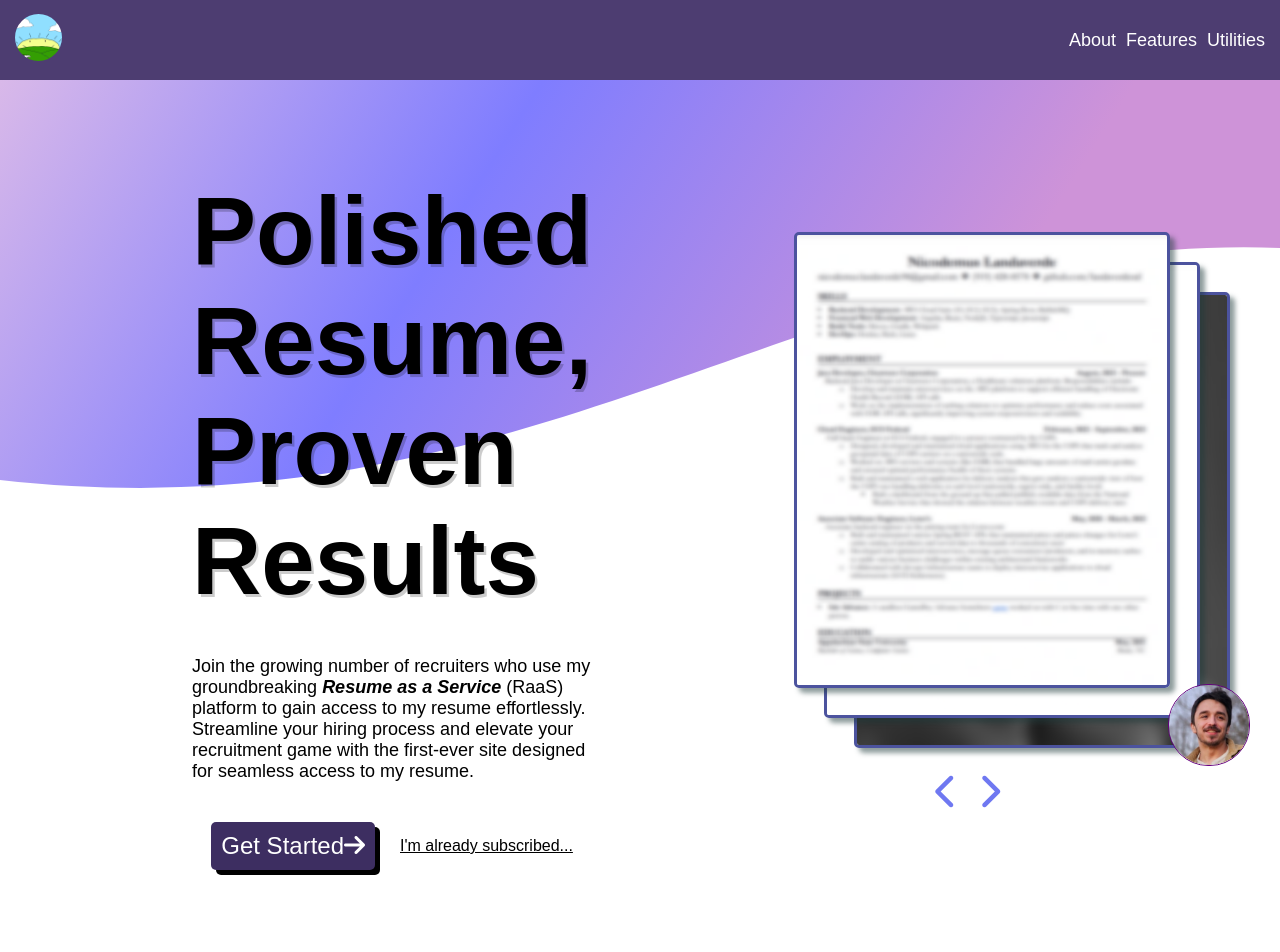
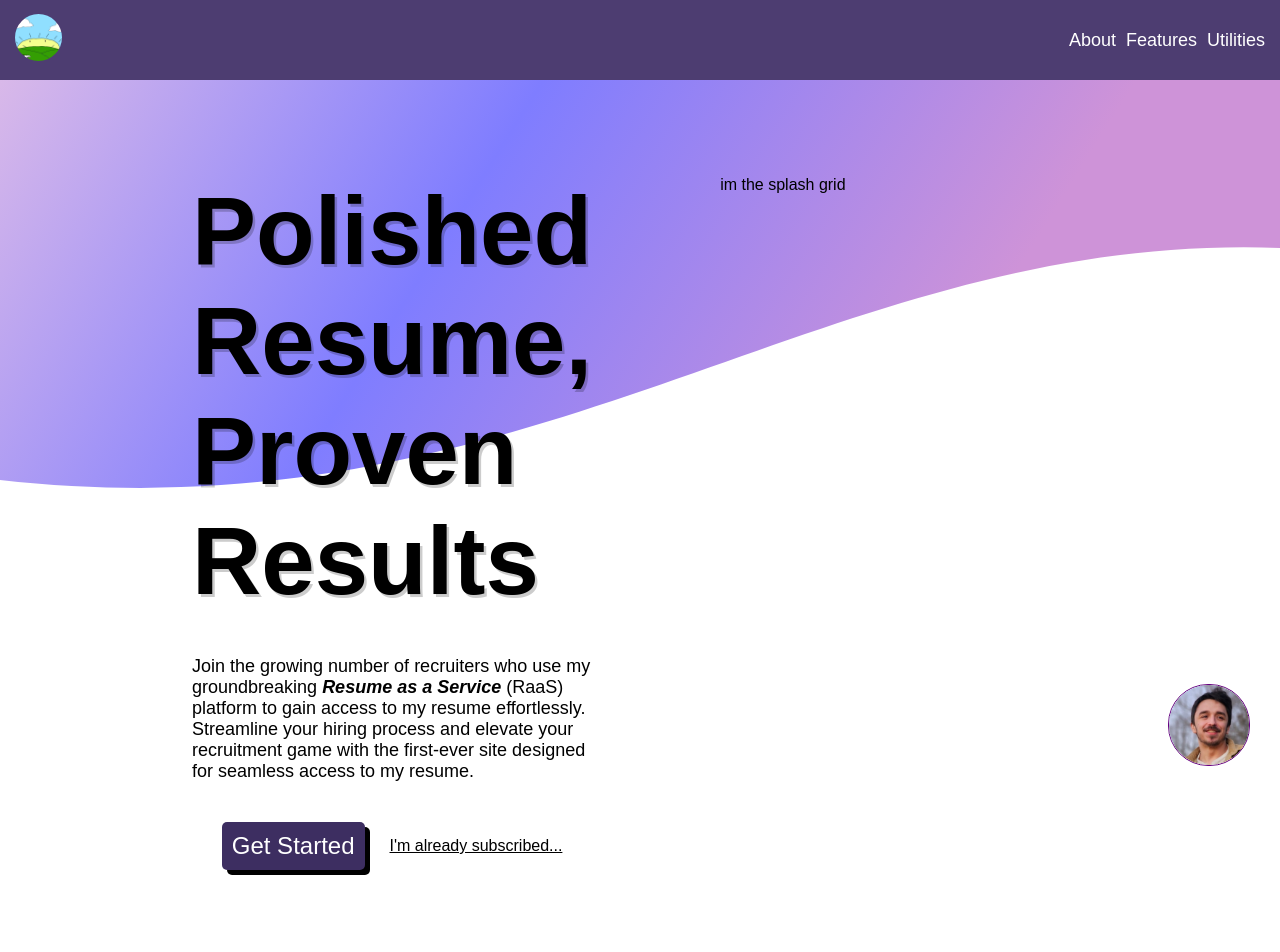
Before and after one commit to landaverdend/portfolio-site, a React (Vite) app: page /SplashView in a window 1280 px wide. Shown: the top 952 px of the page. Built offline with nearby package versions, Linux system fonts and the light colour scheme.

Commit message:
removing the cardstack component.

```diff
--- a/src/components/cardStack/CardStack.tsx
+++ /dev/null
@@ -1,83 +0,0 @@
-import blurredResume from '@assets/images/splash-page/blurredResume.png';
-import coverLetterBlurred from '@assets/images/splash-page/coverLetterBlurred.png';
-import gigachadBlurred from '@assets/images/splash-page/gigachadBlurred.png';
-import './card-stack.css';
-import '@styles/fonts.css';
-import { useState } from 'react';
-import '@fortawesome/fontawesome-free/css/all.min.css';
-
-interface CardProps {
-  src: string;
-  hoverText: string;
-  isFirst: boolean;
-}
-function Card(props: CardProps) {
-  const { isFirst, hoverText } = props;
-  const [isActive, setIsActive] = useState<Boolean>(false);
-
-  const handleMouseEnter = () => {
-    setIsActive(true);
-  };
-
-  const handleMouseLeave = () => {
-    setIsActive(false);
-  };
-
-  return (
-    <div
-      onMouseEnter={handleMouseEnter}
-      onMouseLeave={handleMouseLeave}
-      className={'card__container ' + (isFirst ? 'card__container--active' : '')}>
-      {isActive && isFirst ? <span className="card__text inter">{hoverText}</span> : <></>}
-
-      <img className="card__image" src={props.src} />
-    </div>
-  );
-}
-
-type CardData = {
-  src: string;
-  hoverText: string;
-};
-
-function CardStack() {
-  const [cardOrder, setCardOrder] = useState<Array<CardData>>([
-    { src: blurredResume, hoverText: 'Pay as you go access to my resume!' },
-    { src: coverLetterBlurred, hoverText: 'Access to customized cover letters' },
-    { src: gigachadBlurred, hoverText: 'Access to headshots' },
-  ]);
-
-  const handleLeft = () => {
-    const bottom = cardOrder.pop() as CardData;
-    const tmp = [bottom, ...cardOrder];
-
-    setCardOrder(tmp);
-  };
-
-  const handleRight = () => {
-    const card = cardOrder.shift() as CardData;
-    const tmp = [...cardOrder, card];
-
-    setCardOrder(tmp);
-  };
-
-  return (
-    <div className="cardstack">
-      <div className="cardstack__container">
-        {cardOrder.map((c, ind) => (
-          <Card key={c.src} isFirst={ind === 0} hoverText={c.hoverText} src={c.src} />
-        ))}
-      </div>
-      <div className="cardstack__controls">
-        <span className="cardstack__control cardstack__control--left">
-          <i className="fas fa-chevron-left" onClick={handleLeft}></i>
-        </span>
-        <span className="cardstack__control cardstack__control--right">
-          <i className="fas fa-chevron-right" onClick={handleRight}></i>
-        </span>
-      </div>
-    </div>
-  );
-}
-
-export default CardStack;
--- a/src/components/cardStack/card-stack.css
+++ /dev/null
@@ -1,98 +0,0 @@
-/* Base Styles */
-.cardstack {
-  display: flex;
-  flex-direction: column;
-  justify-content: center;
-  margin-left: 20%; /* This is a dumb hack to get it 'centered'*/
-}
-
-.cardstack__container {
-  position: relative;
-  height: calc(55vh + 60px); /* Adjust this value based on card size plus offset */
-}
-
-.card__image,
-.card__text {
-  z-index: 10;
-
-  height: 450px;
-  width: 370px;
-
-  position: absolute;
-  transition: transform 0.3s ease-in-out;
-  transform: var(--card-transform, translateY(0) translateX(5));
-
-  z-index: var(--card-z-index, 1);
-  border: 3px solid #4c539e;
-  border-radius: 5px;
-  box-shadow: 5px 5px 5px rgba(29, 57, 57, 0.5);
-}
-
-.card__text {
-  z-index: 11;
-  display: flex;
-  align-items: center;
-  justify-content: center;
-  color: #f1f1f1;
-  background-color: rgba(0, 0, 0, 0.5);
-}
-
-.card__text:hover {
-  cursor: pointer;
-}
-
-.cardstack__container--active:hover * {
-  transition: transform 0.1s ease-in-out; /* Smooth transition effect */
-}
-
-.cardstack__container .card__container:nth-child(1) {
-  --card-z-index: 10;
-}
-
-.cardstack__container .card__container:nth-child(2) {
-  --card-transform: translateY(30px) translateX(30px); /* Offset card */
-  --card-z-index: 2;
-}
-
-.cardstack__container .card__container:nth-child(3) {
-  --card-transform: translateY(60px) translateX(60px); /* Offset card */
-  --card-z-index: 0;
-}
-
-/* Controls */
-.cardstack__controls {
-  margin-top: 5vh;
-  width: calc(22.5vw + 60px);
-  text-align: center;
-  position: relative;
-}
-
-.cardstack__control {
-  font-size: 4.5vh;
-  color: var(--color-3);
-}
-
-.cardstack__control i:hover {
-  cursor: pointer;
-  color: darkslateblue;
-}
-
-.cardstack__control--left {
-  padding-right: 10px;
-}
-
-.cardstack__control--right {
-  padding-left: 10px;
-}
-
-@media (max-width: 992px) {
-  .cardstack {
-    margin-left: 20vw;
-  }
-}
-
-@media (max-width: 576px) {
-  .cardstack {
-    display: none;
-  }
-}
--- a/src/views/splashView/SplashView.tsx
+++ b/src/views/splashView/SplashView.tsx
@@ -1,6 +1,5 @@
 import './splash-view.css';
 import '@styles/fonts.css';
-import BackgroundCanvas from '@components/backgroundCanvas/BackgroundCanvas.tsx';
 import { createPortal } from 'react-dom';
 import ChatBubble from '@/components/chatBubble/ChatBubble';
 import Navbar from '@/components/navbar/Navbar';
@@ -10,6 +9,7 @@ import CompanyDock from '@/components/companyDock/CompanyDock';
 import ReccomendationDrawer from './reccomendationDrawer/ReccomendationDrawer';
 import CoverLetterSection from './coverLetterSection/CoverLetterSection';
 import { useAppState, View } from '@/state/appState';
+import BackgroundCanvas from '@components/BackgroundCanvas/BackgroundCanvas.tsx';
 
 export function SplashPageButton({ nextView, displayText }: { nextView: View; displayText: string }) {
   const { triggerLoadingSequence } = useAppState();
--- a/src/views/splashView/mainSection/MainSection.tsx
+++ b/src/views/splashView/mainSection/MainSection.tsx
@@ -1,9 +1,9 @@
 import './main-section.css';
 
-import CardStack from '@/components/cardStack/CardStack';
 import FakeCaptchaContainer from '@/components/fakeCaptcha/FakeCaptchaContainer';
 import { useState } from 'react';
 import { SplashPageButton } from '../SplashView';
+import SplashGrid from '../splashGrid/SplashGrid';
 
 export default function MainSection() {
   const [displayFakeCaptcha, setDisplayFakeCaptcha] = useState(false);
@@ -17,8 +17,8 @@ export default function MainSection() {
           <b>
             <i>Resume as a Service</i>
           </b>{' '}
-          (RaaS) platform to gain access to my resume effortlessly. Streamline your hiring process and elevate your recruitment
-          game with the first-ever site designed for seamless access to my resume.
+          (RaaS) platform to gain access to my resume effortlessly. Streamline your hiring process and elevate your
+          recruitment game with the first-ever site designed for seamless access to my resume.
         </span>
 
         <div className="main-section__buttons">
@@ -32,15 +32,16 @@ export default function MainSection() {
                 style={{ cursor: 'pointer' }}
                 onClick={() => {
                   setDisplayFakeCaptcha(true);
-                }}>
+                }}
+              >
                 I'm already subscribed...
               </u>
             )}
           </span>
         </div>
       </div>
-      <div className="main-section__cards">
-        <CardStack />
+      <div className="main-section__grid">
+        <SplashGrid />
       </div>
     </div>
   );
--- a/src/views/splashView/mainSection/main-section.css
+++ b/src/views/splashView/mainSection/main-section.css
@@ -32,9 +32,8 @@
     }
   }
 
-  .main-section__cards {
+  .main-section__grid {
     flex: 6;
-    align-self: center;
   }
 }
 
--- /dev/null
+++ b/src/views/splashView/splashGrid/SplashGrid.tsx
@@ -0,0 +1,5 @@
+import './splash-grid.css';
+
+export default function SplashGrid() {
+  return <div>im the splash grid</div>;
+}
```
Also changed, not shown: src/views/splashView/splashGrid/splash-grid.css (added).
